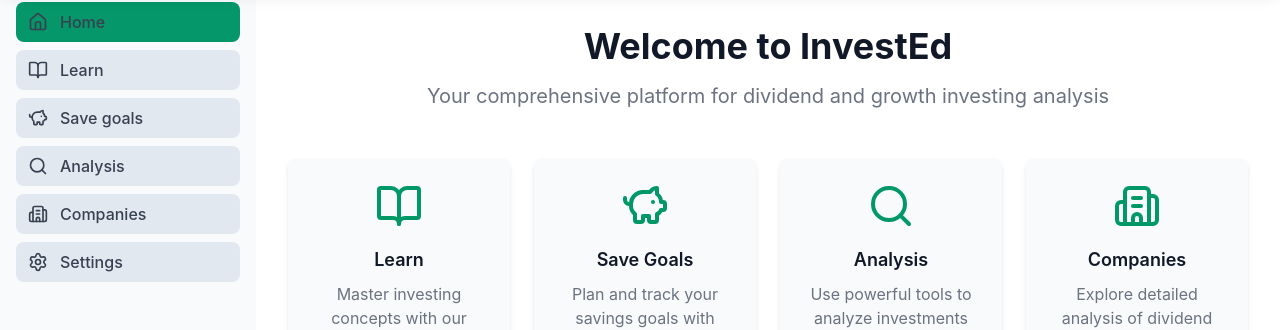
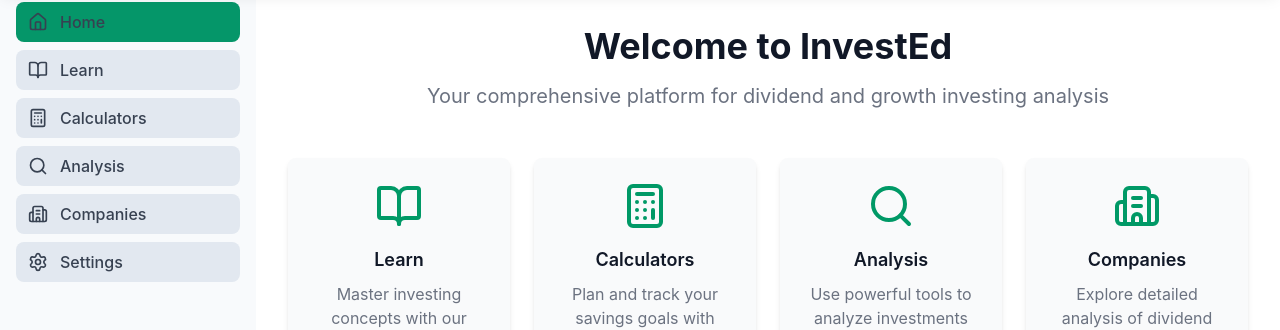
Before and after one commit to samuel-kar/invest-ed, a React (Vite) app in the folder frontend/: page / in a window 1280 px wide. Shown: the part 86-416 px from the top of the page. Built offline with nearby package versions, Linux system fonts and the light colour scheme.

Commit message:
change naming

```diff
--- a/frontend/src/components/Header.tsx
+++ b/frontend/src/components/Header.tsx
@@ -7,7 +7,7 @@ import {
   BookOpen,
   Search,
   Building2,
-  PiggyBank,
+  Calculator,
   Settings,
   Sun,
   Moon,
@@ -183,8 +183,8 @@ export default function Header() {
               style: { backgroundColor: 'var(--accent-color)' },
             }}
           >
-            <PiggyBank size={20} />
-            <span className="font-medium">Save goals</span>
+            <Calculator size={20} />
+            <span className="font-medium">Calculators</span>
           </Link>
 
           <Link
--- a/frontend/src/components/HomePage.tsx
+++ b/frontend/src/components/HomePage.tsx
@@ -1,5 +1,5 @@
 import { Link } from '@tanstack/react-router'
-import { BookOpen, PiggyBank, Search, Building2 } from 'lucide-react'
+import { BookOpen, Calculator, Search, Building2 } from 'lucide-react'
 import Card from './savings/shared/Card'
 
 export default function HomePage() {
@@ -51,13 +51,13 @@ export default function HomePage() {
                 style={{ backgroundColor: 'var(--bg-secondary)' }}
               >
                 <div className="text-emerald-600 mb-4">
-                  <PiggyBank size={48} className="mx-auto" />
+                  <Calculator size={48} className="mx-auto" />
                 </div>
                 <h3
                   className="text-lg font-semibold mb-2"
                   style={{ color: 'var(--text-primary)' }}
                 >
-                  Save Goals
+                  Calculators
                 </h3>
                 <p style={{ color: 'var(--text-secondary)' }}>
                   Plan and track your savings goals with powerful calculators
--- a/frontend/src/components/Sidebar.tsx
+++ b/frontend/src/components/Sidebar.tsx
@@ -4,7 +4,7 @@ import {
   BookOpen,
   Search,
   Building2,
-  PiggyBank,
+  Calculator,
   Settings,
 } from 'lucide-react'
 
@@ -56,8 +56,8 @@ export default function Sidebar() {
             style: { backgroundColor: 'var(--accent-color)' },
           }}
         >
-          <PiggyBank size={20} />
-          <span className="font-medium">Save goals</span>
+          <Calculator size={20} />
+          <span className="font-medium">Calculators</span>
         </Link>
 
         <Link
```
